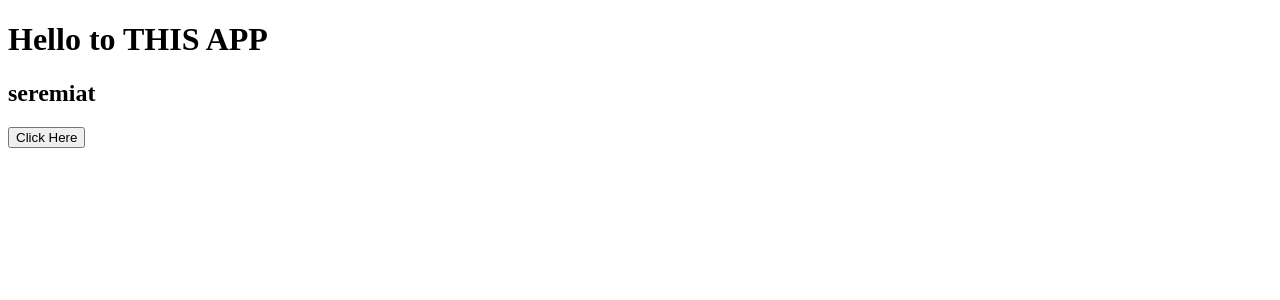
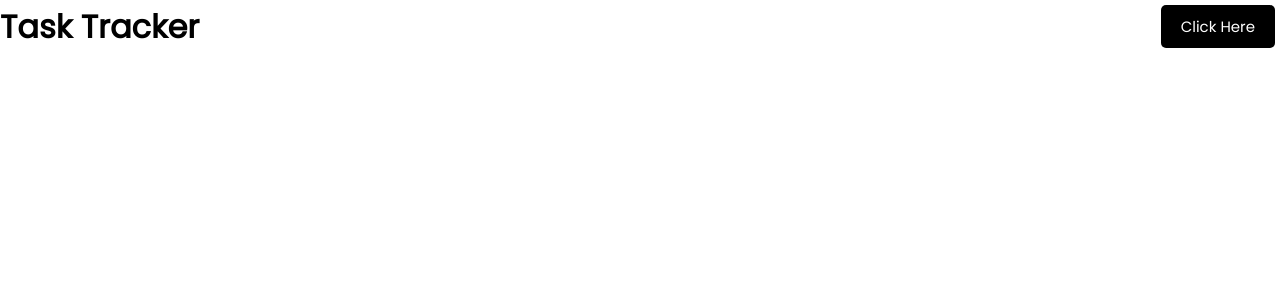
Before and after one commit to BrianSerem/react_crashcourse, a React (Create React App) app in the folder react-task-tracker/: page / in a window 1280 px wide. Shown: the top 300 px of the page. Built offline with nearby package versions, Linux system fonts and the light colour scheme.

Commit message:
added CSS styling to base code

```diff
--- a/react-task-tracker/src/components/Header.js
+++ b/react-task-tracker/src/components/Header.js
@@ -2,16 +2,15 @@
 
 const Header = ({ title, name }) => {
   return (
-    <header>
+    <header className='header'>
        <h1> {title}</h1>
-       <h2> {name}</h2>
-       <button> Click Here</button>
+       <button className='btn'> Click Here</button>
     </header>
   )
 }
 
 Header.defaultProps = {
-    title: 'Hello to THIS APP',
+    title: 'Task Tracker',
     name: 'seremiat',
   }
 Header.propTypes = {
--- /dev/null
+++ b/react-task-tracker/src/index.css
@@ -0,0 +1,112 @@
+@import url('https://fonts.googleapis.com/css2?family=Poppins:wght@300;400&display=swap');
+
+* {
+  box-sizing: border-box;
+  margin: 0;
+  padding: 0;
+}
+
+body {
+  font-family: 'Poppins', sans-serif;
+}
+
+.container {
+  max-width: 500px;
+  margin: 30px auto;
+  overflow: auto;
+  min-height: 300px;
+  border: 1px solid steelblue;
+  padding: 30px;
+  border-radius: 5px;
+}
+
+.header {
+  display: flex;
+  justify-content: space-between;
+  align-items: center;
+  margin-bottom: 20px;
+}
+
+.btn {
+  display: inline-block;
+  background: #000;
+  color: #fff;
+  border: none;
+  padding: 10px 20px;
+  margin: 5px;
+  border-radius: 5px;
+  cursor: pointer;
+  text-decoration: none;
+  font-size: 15px;
+  font-family: inherit;
+}
+
+.btn:focus {
+  outline: none;
+}
+
+.btn:active {
+  transform: scale(0.98);
+}
+
+.btn-block {
+  display: block;
+  width: 100%;
+}
+
+.task {
+  background: #f4f4f4;
+  margin: 5px;
+  padding: 10px 20px;
+  cursor: pointer;
+}
+
+.task.reminder {
+  border-left: 5px solid green;
+}
+
+.task h3 {
+  display: flex;
+  align-items: center;
+  justify-content: space-between;
+}
+
+.add-form {
+  margin-bottom: 40px;
+}
+
+.form-control {
+  margin: 20px 0;
+}
+
+.form-control label {
+  display: block;
+}
+
+.form-control input {
+  width: 100%;
+  height: 40px;
+  margin: 5px;
+  padding: 3px 7px;
+  font-size: 17px;
+}
+
+.form-control-check {
+  display: flex;
+  align-items: center;
+  justify-content: space-between;
+}
+
+.form-control-check label {
+  flex: 1;
+}
+
+.form-control-check input {
+  flex: 2;
+  height: 20px;
+}
+
+footer {
+  margin-top: 30px;
+  text-align: center;
+}
--- a/react-task-tracker/src/index.js
+++ b/react-task-tracker/src/index.js
@@ -2,6 +2,7 @@
 import ReactDOM from 'react-dom/client';
 import App from './App';
 import reportWebVitals from './reportWebVitals';
+import './index.css'
 
 const root = ReactDOM.createRoot(document.getElementById('root'));
 root.render(
```
